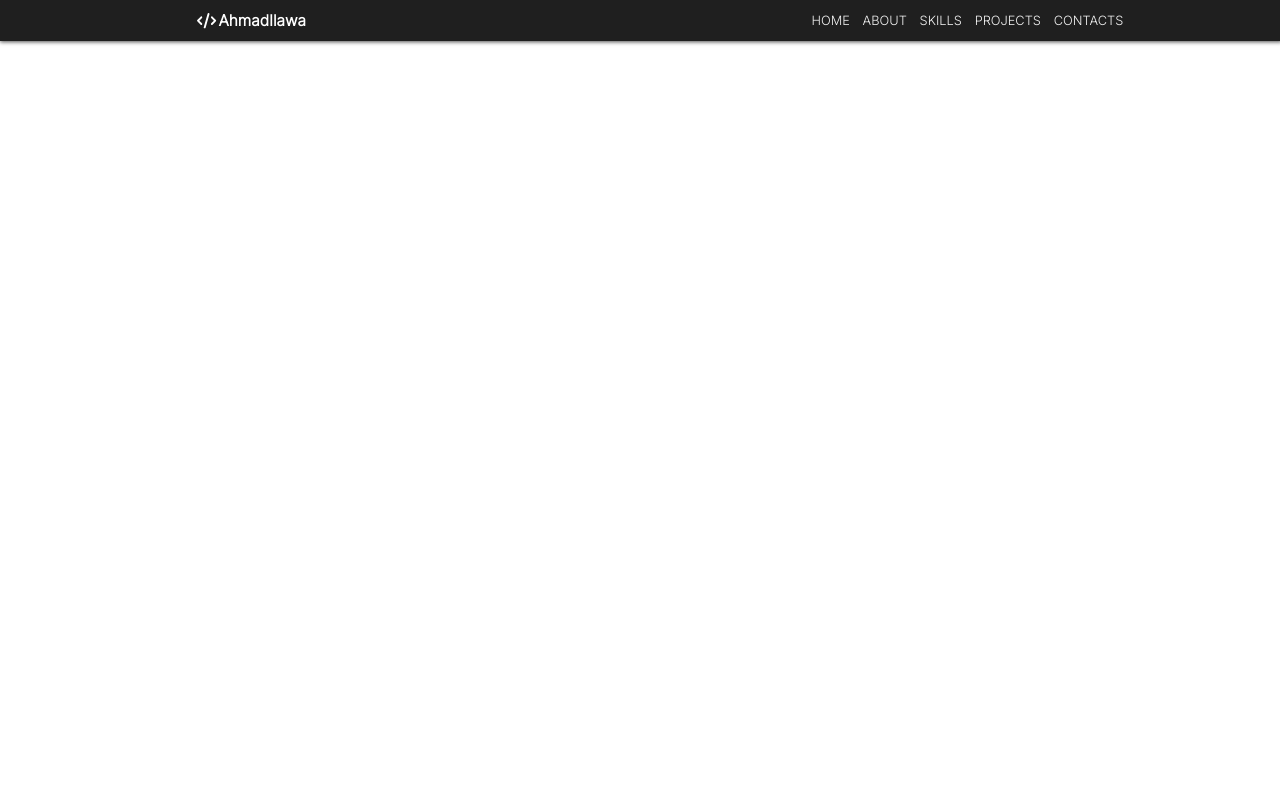
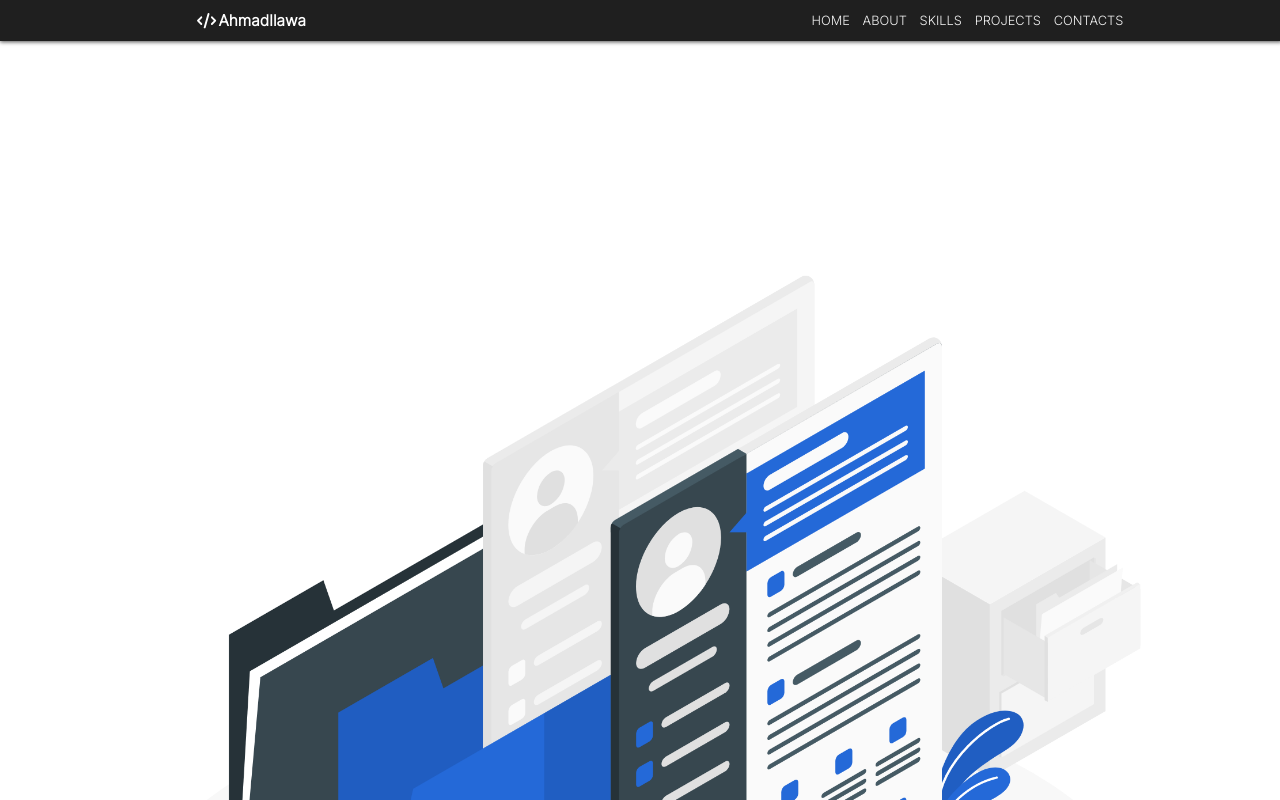
Before and after one commit to AhmadEleiwa/AhmadEleiwa.github.io, a React (Create React App) app: page / in a window 1280 px wide. Shown: the top 800 px of the page. Built offline with nearby package versions, Linux system fonts and the light colour scheme.

Commit message:
Add About section into home page

```diff
--- a/src/pages/Home.js
+++ b/src/pages/Home.js
@@ -1,9 +1,17 @@
+
 import Header from "../components/Header"
 
-const Home = props =>{
-    return <>
-    <Header />
-    </>
+import Aboutme from "../components/Aboutme"
+import Container from "../components/Container"
+
+const Home = props => {
+    return <div>
+        <Header />
+        <Container>
+            <Aboutme />
+        </Container>
+
+    </div>
 }
 
 export default Home
```
